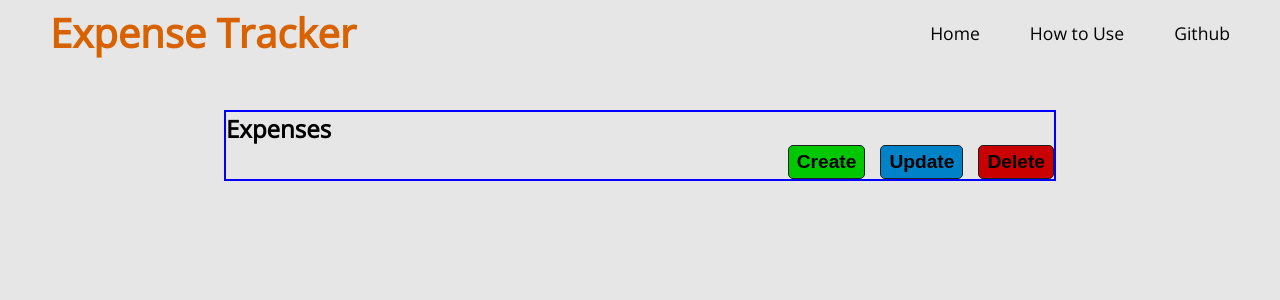
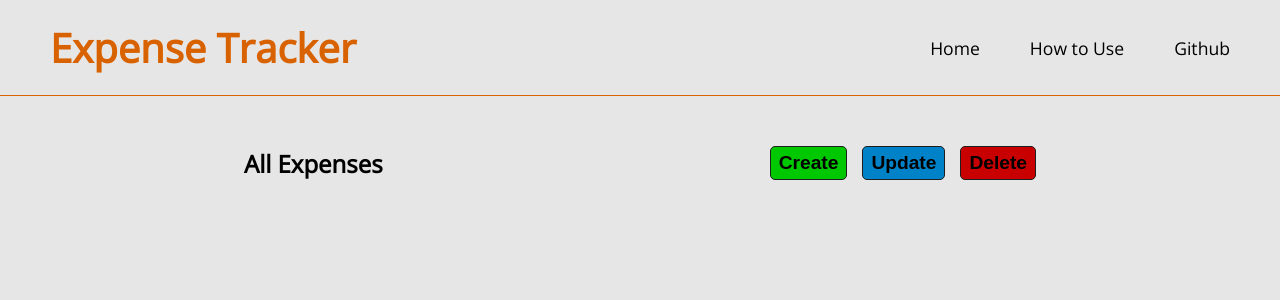
Before and after one commit to Columbium41/Expense-Tracker, a JavaScript app: page / in a window 1280 px wide. Shown: the top 300 px of the page. Built offline with nearby package versions, Linux system fonts and the light colour scheme; the HTML template or start-up script is replaced by a standard one.

Commit message:
Added top bar with buttons and text

```diff
--- a/src/App.css
+++ b/src/App.css
@@ -1,10 +1,20 @@
+.no-select {
+  user-select: none;
+  -moz-user-select: none;
+  -webkit-user-select: none;
+  -webkit-touch-callout: none;
+  -khtml-user-select: none;
+  -ms-user-select: none;
+}
+
 .navbar {
   display: flex;
   flex-direction: row;
   flex-wrap: nowrap;
   align-items: center;
   justify-content: space-between;
-  padding-top: 5px;
+  padding: 20px 0;
+  border-bottom: 1px solid #d96200;
 }
 #title {
   font-size: 2.5rem;
@@ -36,16 +46,15 @@
 .container {
   width: 65%;
   margin: 50px auto;
-  border: 2px solid blue;
 }
 
-.no-select {
-  user-select: none;
-  -moz-user-select: none;
-  -webkit-user-select: none;
-  -webkit-touch-callout: none;
-  -khtml-user-select: none;
-  -ms-user-select: none;
+.top-menu {
+  display: flex;
+  flex-direction: row;
+  flex-wrap: nowrap;
+  align-items: center;
+  justify-content: space-between;
+  padding: 0 20px;
 }
 
 #button-bar {
--- a/src/ButtonMenu.js
+++ b/src/ButtonMenu.js
@@ -13,9 +13,9 @@ function ButtonMenu() {
 
     return (
         <div id="button-bar">
-            <button type="button" class="menu-button no-select" id="create-button" onClick={handleCreateClick}>Create</button>
-            <button type="button" class="menu-button no-select" id="update-button" onClick={handleUpdateClick}>Update</button>
-            <button type="button" class="menu-button no-select" id="delete-button" onClick={handleDeleteClick}>Delete</button>
+            <button type="button" className="menu-button no-select" id="create-button" onClick={handleCreateClick}>Create</button>
+            <button type="button" className="menu-button no-select" id="update-button" onClick={handleUpdateClick}>Update</button>
+            <button type="button" className="menu-button no-select" id="delete-button" onClick={handleDeleteClick}>Delete</button>
         </div>
     );
 }
--- a/src/Home.js
+++ b/src/Home.js
@@ -4,8 +4,10 @@ function Home() {
 
     return (
         <div className="container">
-            <h2>Expenses</h2>
-            <ButtonMenu />
+            <div className="top-menu">
+                <h2>All Expenses</h2>
+                <ButtonMenu />
+            </div>
         </div>
     );
 
--- a/src/Navbar.js
+++ b/src/Navbar.js
@@ -1,7 +1,7 @@
 function Navbar() {
 
     return (
-        <nav class="navbar">
+        <nav className="navbar">
             <h1 id="title">Expense Tracker</h1>
             <ul id="links">
                 <li><a href="" target="_blank">Home</a></li>
```
